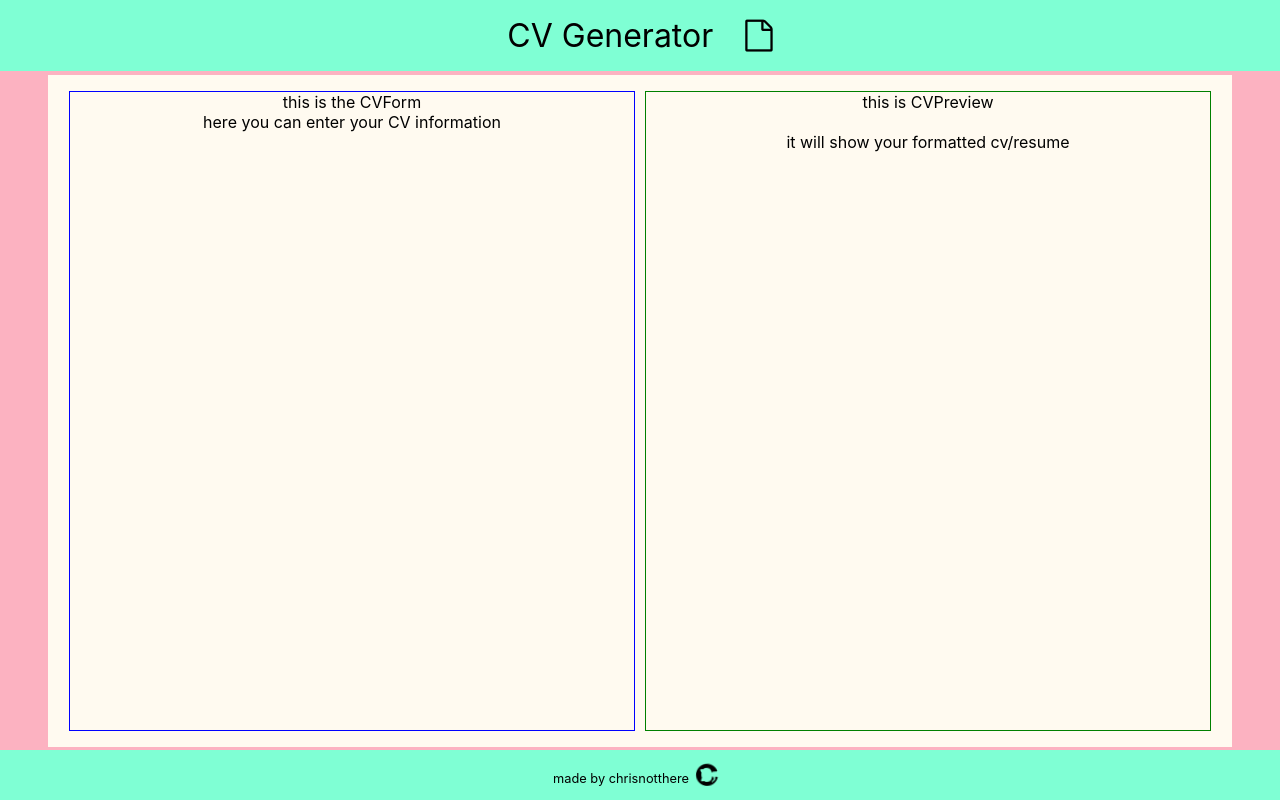
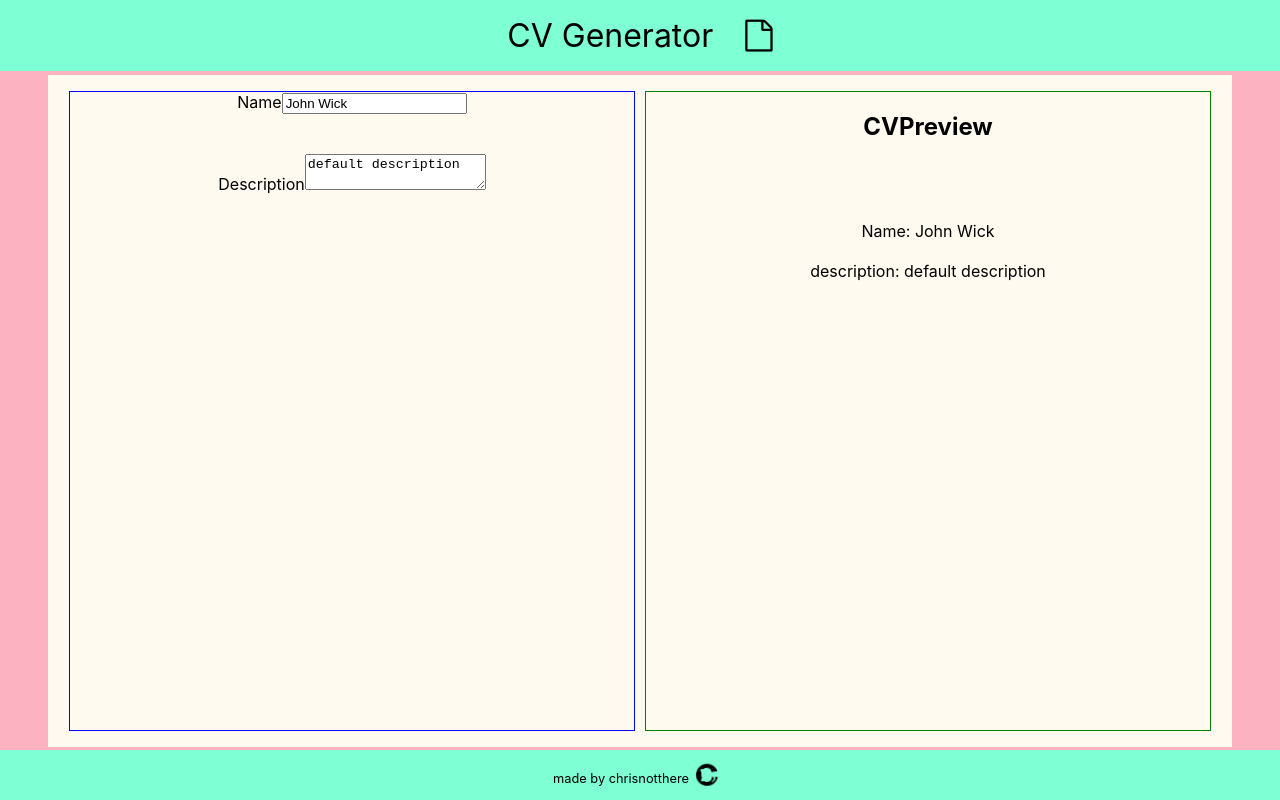
Before and after one commit to chrisnotthere/cv-project, a React (Create React App) app: page / in a window 1280 px wide. Built offline with nearby package versions, Linux system fonts and the light colour scheme.

Commit message:
CVForm can now pass info to CVPreview

```diff
--- a/src/components/CVForm/CVForm.js
+++ b/src/components/CVForm/CVForm.js
@@ -1,16 +1,30 @@
 import '../../styles/CVForm.css';
 import React, {Component} from "react";
 
+
 class CVForm extends Component {
+
 
   render() {
     return (
       <div className='CVForm'>
-        this is the CVForm
-        <br/>
-        here you can enter your CV information
         <form>
-
+          <div>
+            <label>Name</label>
+            <input
+              type="text"
+              value={this.props.name}
+              onChange={this.props.handleNameChange}
+            />
+          </div>
+          <br/><br/>
+          <div>
+            <label>Description</label>
+            <textarea
+              value={this.props.description}
+              onChange={this.props.handleDescriptionChange}
+            />
+          </div>
         </form>
       </div>
     )
--- a/src/components/CVPreview/CVPreview.js
+++ b/src/components/CVPreview/CVPreview.js
@@ -6,10 +6,14 @@ class CVPreview extends Component {
   render() {
     return (
       <div className='CVPreview'>
-        this is CVPreview
+        <h2>CVPreview</h2>
         <br/>
-        <br/>
-        it will show your formatted cv/resume
+        <div>
+          <br/><br/>
+          Name: {this.props.name}
+          <br/><br/>
+          description: {this.props.description}
+        </div>
       </div>
     )
   }
```
